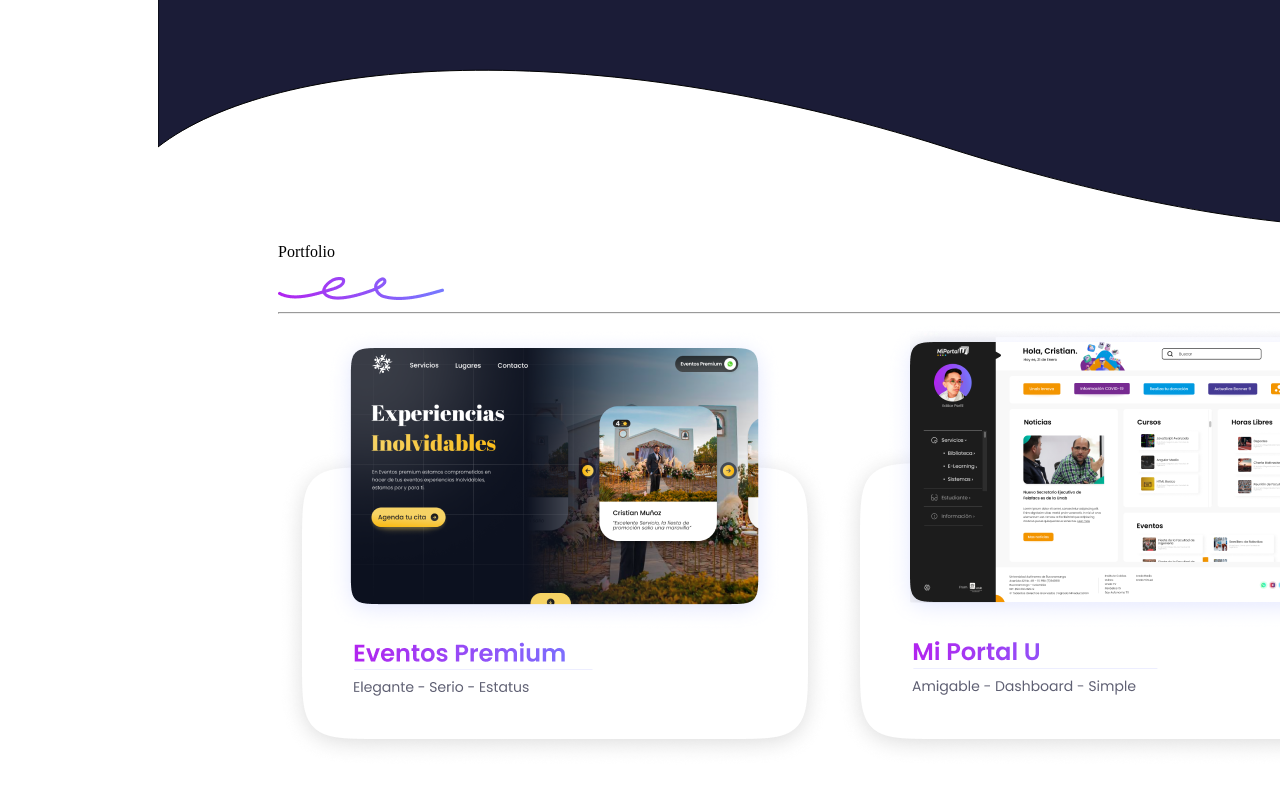
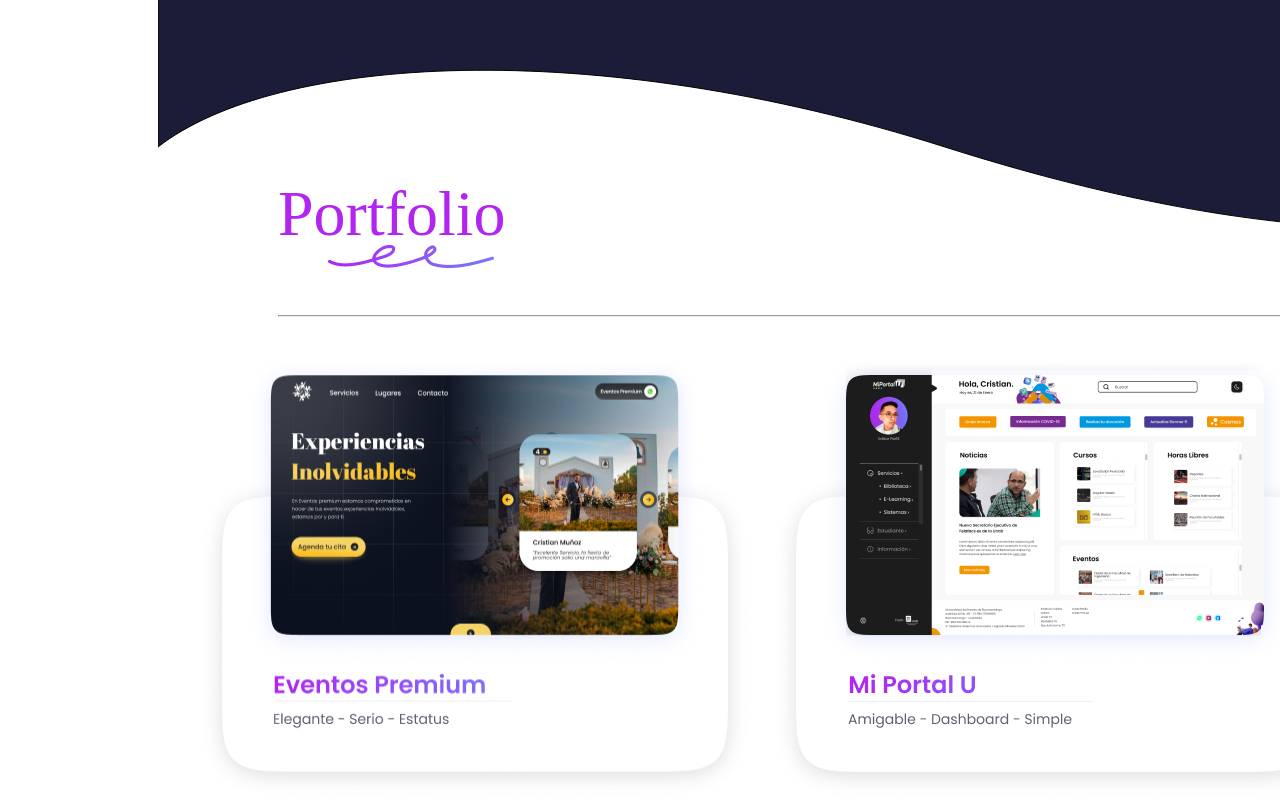
Before and after one commit to abdunazarovs/figmaportfolion1, a plain HTML site: page index.html in a window 1280 px wide. Shown: the part 3000-3800 px from the top of the page. Before the commit the page ends 3779 px from the top, so only its background shows below. Drawn offline with Linux system fonts and the light colour scheme.

Commit message:
html and css done till to footer

```diff
--- a/style.css
+++ b/style.css
@@ -558,3 +558,32 @@
 .high1{
     margin-left: 1050px;
 }
+
+.ptitles{
+    p{
+        font-family: "Poppins";
+        font-size: 64px;
+        color: rgba(178, 36, 239, 1);
+        margin-top: -50px;
+    }
+    img{
+        position: absolute;
+        margin-top: -70px;
+        margin-left: 50px;
+    }
+}
+.styled_hr3{
+    margin-left: -10px;
+    width: 1258px;
+    border: none;
+    height: 2px;
+    background-color: rgba(237, 238, 255, 1);
+    margin-top: 70px;
+}
+.pcards{
+    position: absolute;
+    display: flex;
+    gap: 20px;
+    margin-top: 30px;
+    margin-left: -80px;
+}
```
